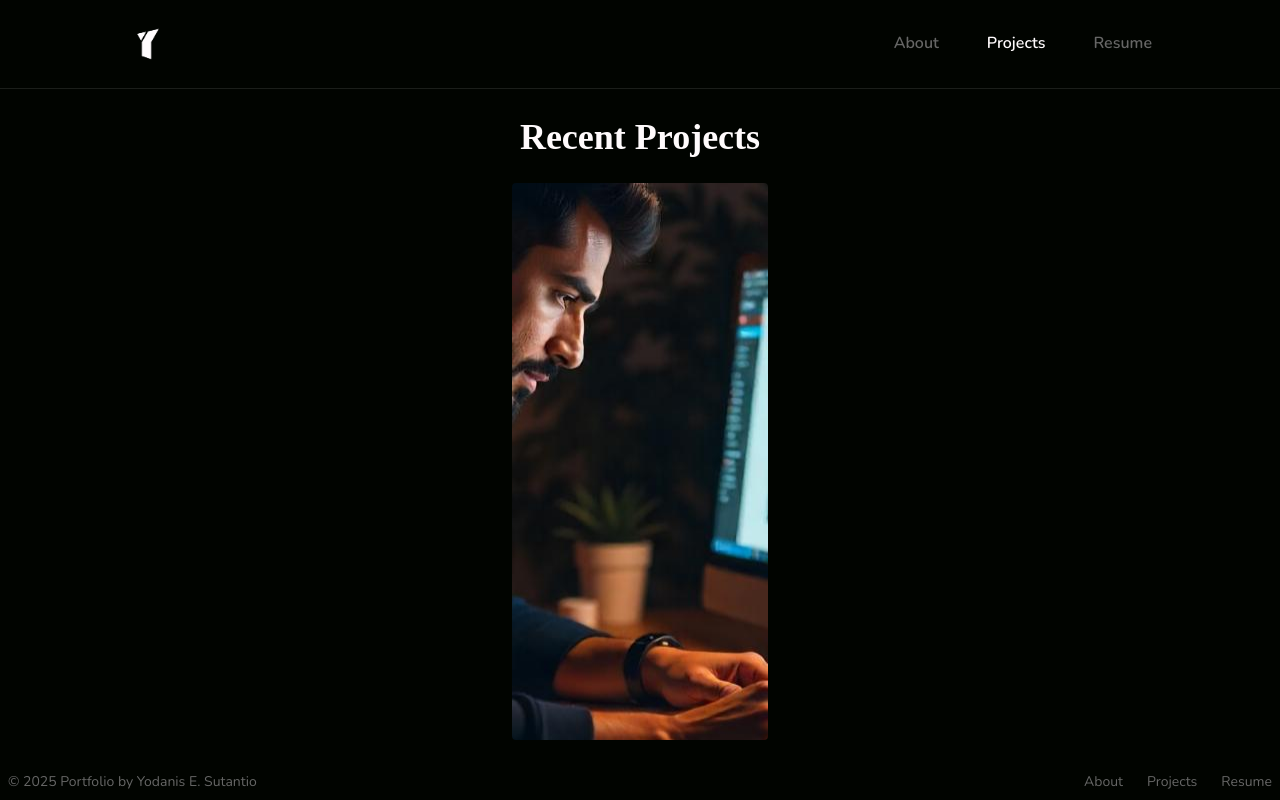
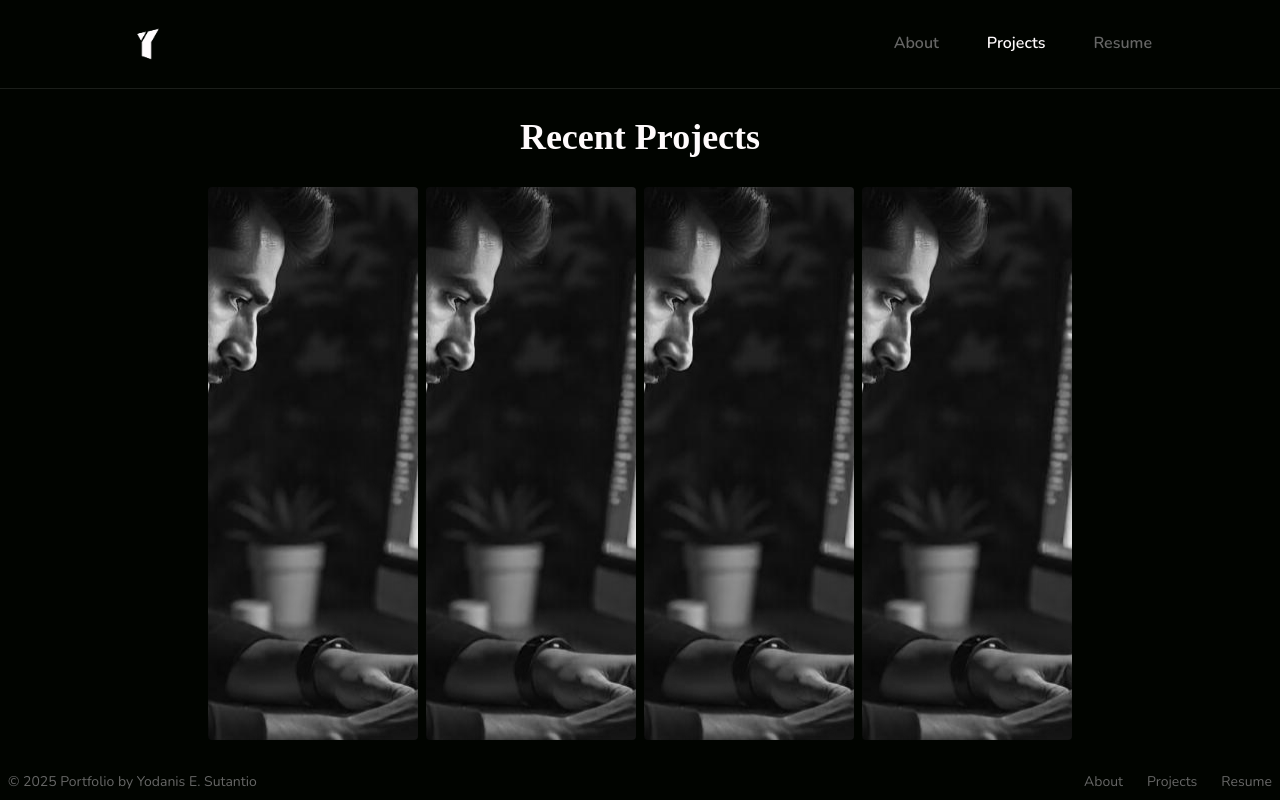
Before and after one commit to yodanisesutantio/new-portfolio, a React (Vite) app: page /projects in a window 1280 px wide. Built offline with nearby package versions, Linux system fonts and the light colour scheme; a web font is replaced by a local one.

Commit message:
Just need to update the image and give it a link to redirect user to the original projects

```diff
--- a/src/pages/Projects.jsx
+++ b/src/pages/Projects.jsx
@@ -10,7 +10,7 @@ const Projects = () => {
   }, []);
 
   return (
-    <section className="h-[calc(100vh-theme(spacing.16))] py-6 px-32 flex flex-col flex-grow gap-5 items-center justify-center">
+    <section className="h-[calc(100vh-theme(spacing.16))] py-6 px-32 flex flex-col flex-grow gap-6 items-center justify-center">
       <h1
         className={`text-4xl font-mclaren font-bold text-[#fffbfc] text-center leading-snug transform transition-all duration-700 ${
           isVisible ? "translate-y-0 opacity-100" : "translate-y-16 opacity-0"
@@ -19,9 +19,24 @@ const Projects = () => {
         Recent Projects
       </h1>
 
-      <div className="flex-1 w-full min-h-0 flex flex-col gap-2 items-center justify-center">
+      <div className={`flex-1 w-full min-h-0 flex flex-row gap-2 px-20 items-center justify-center transform transition-all duration-700 delay-150 ${
+          isVisible ? "translate-y-0 opacity-100" : "translate-y-16 opacity-0"
+        }`}
+      >
         {/* Kemudi */}
-        <div className="flex flex-col gap-2 items-end justify-start w-1/4 h-full bg-[url('/img/uid.jpeg')] bg-center cursor-pointer rounded">
+        <div className="group/item flex flex-col gap-2 items-end justify-start w-1/4 h-full bg-[url('/img/uid.jpeg')] bg-center cursor-pointer rounded saturate-0 hover:saturate-100 duration-500 transition-[width] hover:w-4/5 group-hover/item:w-1/5 relative">
+
+        </div>
+        {/* Logo SI */}
+        <div className="group/item flex flex-col gap-2 items-end justify-start w-1/4 h-full bg-[url('/img/uid.jpeg')] bg-center cursor-pointer rounded saturate-0 hover:saturate-100 duration-500 transition-[width] hover:w-4/5 group-hover/item:w-1/5 relative">
+
+        </div>
+        {/* 70 RAD */}
+        <div className="group/item flex flex-col gap-2 items-end justify-start w-1/4 h-full bg-[url('/img/uid.jpeg')] bg-center cursor-pointer rounded saturate-0 hover:saturate-100 duration-500 transition-[width] hover:w-4/5 group-hover/item:w-1/5 relative">
+
+        </div>
+        {/* Archdaily UX Case Study */}
+        <div className="group/item flex flex-col gap-2 items-end justify-start w-1/4 h-full bg-[url('/img/uid.jpeg')] bg-center cursor-pointer rounded saturate-0 hover:saturate-100 duration-500 transition-[width] hover:w-4/5 group-hover/item:w-1/5 relative">
 
         </div>
       </div>
```
